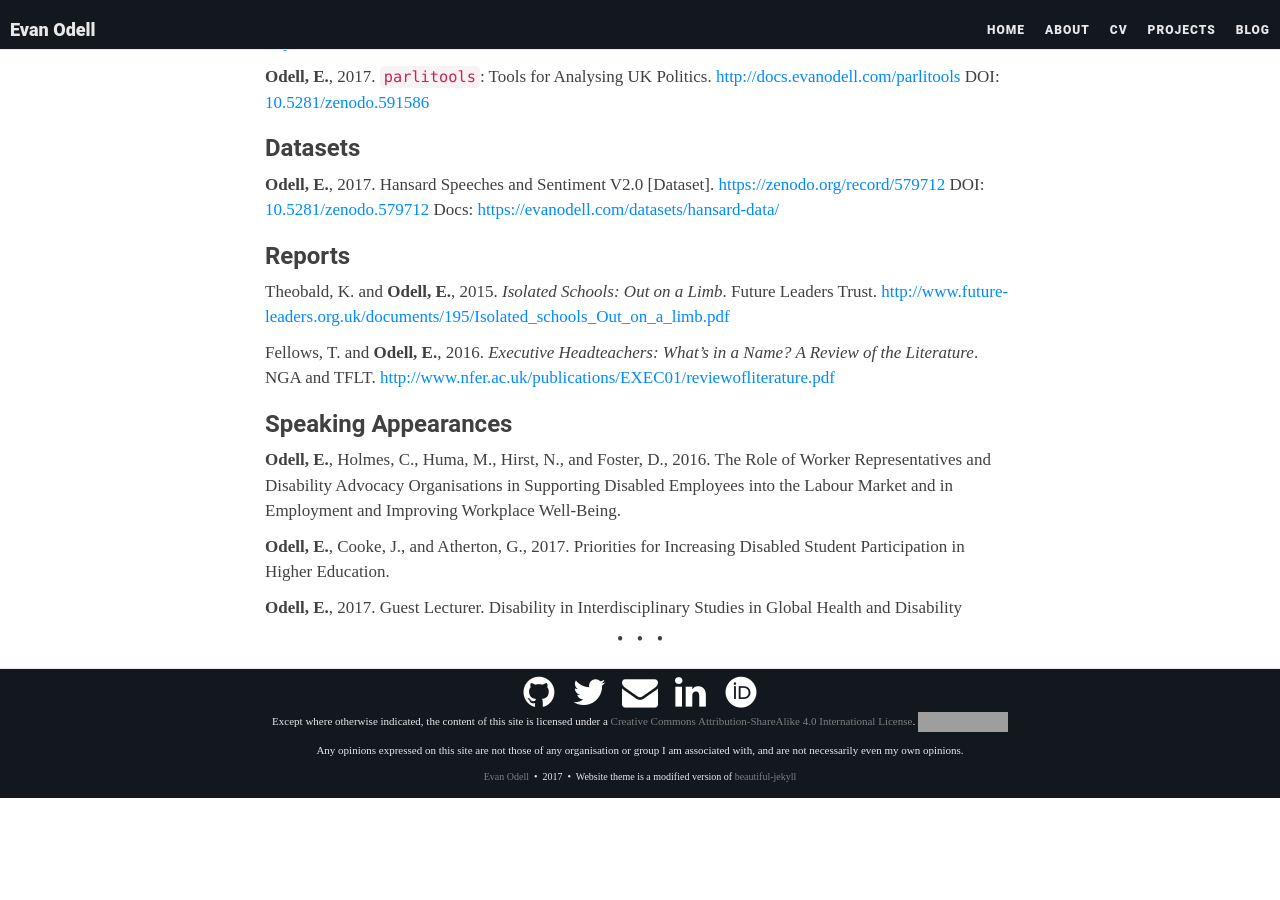
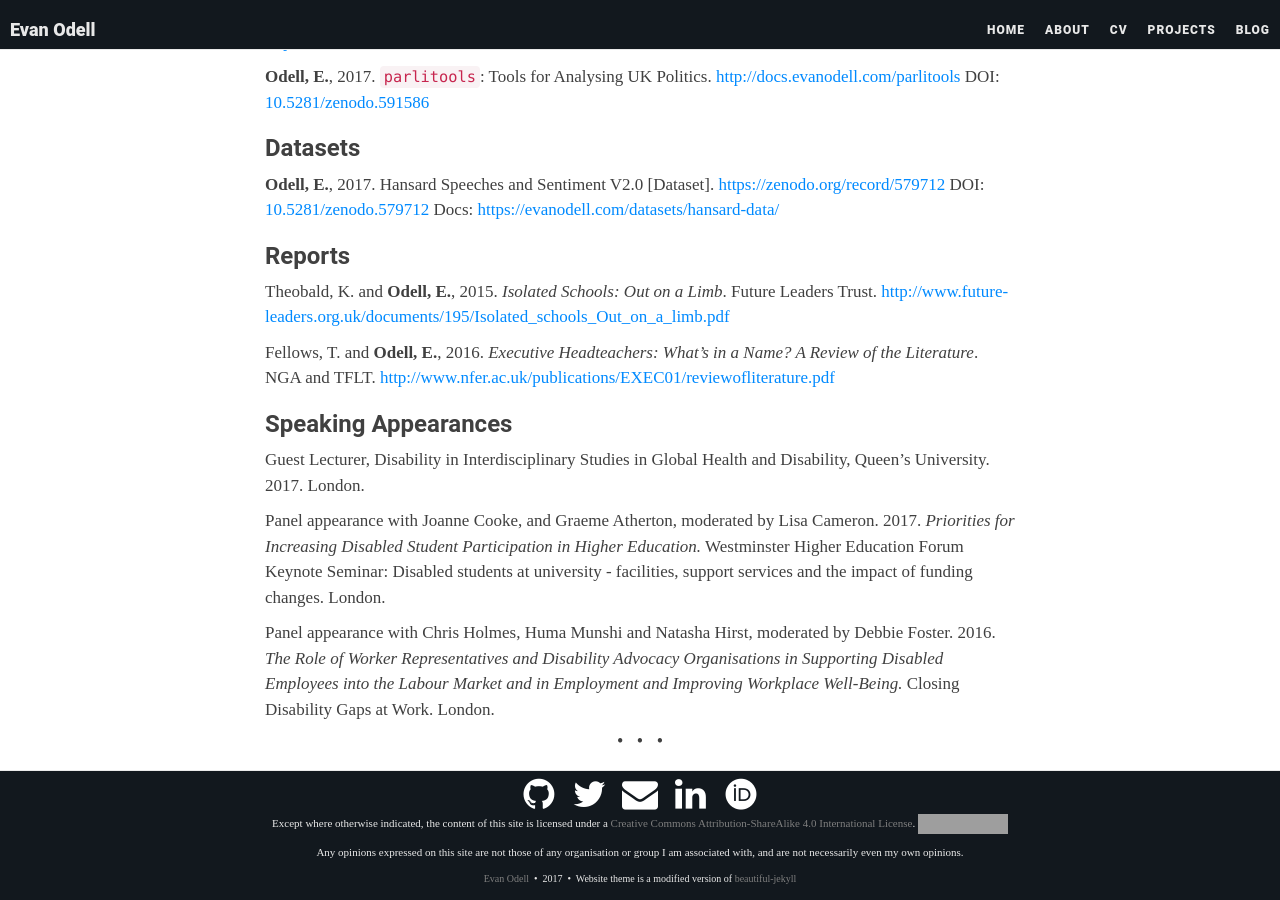
Before and after one commit to evanodell/evanodell.com, a Jekyll site: the page built from cv.md, in a window 1280 px wide and 900 px high, scrolled down 2002 px. Built offline with Jekyll 4.4.1, drawn with Linux system fonts in a browser that asks for light colours; nearby versions of some CDN libraries; some web fonts are replaced; before the commit the page ends 2800 px from its top, so only the background shows below that; grey boxes are pictures that could not be loaded.

Commit message:
update cv style

```diff
--- a/cv.md
+++ b/cv.md
@@ -93,8 +93,8 @@ Fellows, T. and **Odell, E.**, 2016\. _Executive Headteachers: What’s in a Nam
 
 ### Speaking Appearances
 
-**Odell, E.**, Holmes, C., Huma, M., Hirst, N., and Foster, D., 2016\. The Role of Worker Representatives and Disability Advocacy Organisations in Supporting Disabled Employees into the Labour Market and in Employment and Improving Workplace Well-Being.
+Guest Lecturer, Disability in Interdisciplinary Studies in Global Health and Disability, Queen's University. 2017\. London.
 
-**Odell, E.**, Cooke, J., and Atherton, G., 2017\. Priorities for Increasing Disabled Student Participation in Higher Education.
+Panel appearance with Joanne Cooke, and Graeme Atherton, moderated by Lisa Cameron. 2017\. _Priorities for Increasing Disabled Student Participation in Higher Education._ Westminster Higher Education Forum Keynote Seminar: Disabled students at university - facilities, support services and the impact of funding changes. London.
 
-**Odell, E.**, 2017\. Guest Lecturer. Disability in Interdisciplinary Studies in Global Health and Disability
+Panel appearance with Chris Holmes, Huma Munshi and Natasha Hirst, moderated by Debbie Foster. 2016\. _The Role of Worker Representatives and Disability Advocacy Organisations in Supporting Disabled Employees into the Labour Market and in Employment and Improving Workplace Well-Being._ Closing Disability Gaps at Work. London.
```
Also changed, not shown: _bibliography/cv.bib (+4 -4 lines).
